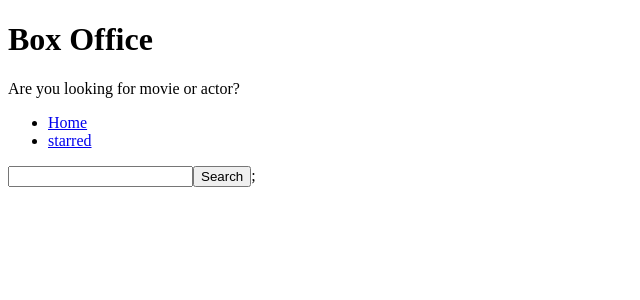
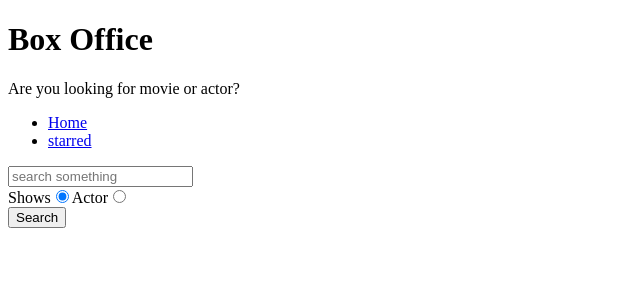
Before and after one commit to lizapatra220/Box-office-app, a React (Create React App) app: page / in a window 1280 px wide. Shown: the top 300 px of the page, without its empty margins (0-640 px from the left). Built offline with nearby package versions, Linux system fonts and the light colour scheme.

Commit message:
show and actor preview card

```diff
--- a/package.json
+++ b/package.json
@@ -11,6 +11,7 @@
     "react-router": "^6.8.1",
     "react-router-dom": "^6.8.1",
     "react-scripts": "5.0.1",
+    "styled-components": "^5.3.6",
     "web-vitals": "^2.1.4"
   },
   "scripts": {
--- a/public/index.html
+++ b/public/index.html
@@ -15,16 +15,12 @@
       user's mobile device or desktop. See https://developers.google.com/web/fundamentals/web-app-manifest/
     -->
     <link rel="manifest" href="%PUBLIC_URL%/manifest.json" />
-    <!--
-      Notice the use of %PUBLIC_URL% in the tags above.
-      It will be replaced with the URL of the `public` folder during the build.
-      Only files inside the `public` folder can be referenced from the HTML.
+    <link
+      href="https://fonts.googleapis.com/css?family=Roboto:300,400,700,&display=swap"
+      rel="stylesheet"
+    />
 
-      Unlike "/favicon.ico" or "favicon.ico", "%PUBLIC_URL%/favicon.ico" will
-      work correctly both with client-side routing and a non-root public URL.
-      Learn how to configure a non-root public URL by running `npm run build`.
-    -->
-    <title>React App</title>
+    <title>Box office app</title>
   </head>
   <body>
     <noscript>You need to enable JavaScript to run this app.</noscript>
--- /dev/null
+++ b/src/Components/actor/ActorCard.js
@@ -0,0 +1,21 @@
+import React from "react";
+import {StyledActorCard} from "./ActorCard.styled";
+
+
+const ActorCard = ({ name, birthday, deathday, gender, country, image }) => {
+  return (
+    <StyledActorCard>
+      <div className="img-wrapper">
+        <img src={image} alt="person" />
+      </div>
+      <h1>
+        {name} {gender ? `(${gender})` : null}
+      </h1>
+      <p>{country ? `comes from ${country}` : "no country known"}</p>
+      {birthday ? <p>Born{birthday}</p> : null}
+      <p className="deathday">{deathday ? `Died ${deathday}` : "Alive"}</p>
+    </StyledActorCard>
+  );
+};
+
+export default ActorCard;
--- /dev/null
+++ b/src/Components/actor/ActorCard.styled.js
@@ -0,0 +1,11 @@
+import styled from "styled-components";
+import {SearchCard} from "../styled";
+export const StyledActorCard = styled(SearchCard)`
+ .deathday{
+    margin:0;
+    margin-top:10px;
+    font-weight:bold;
+ }
+
+
+`
--- /dev/null
+++ b/src/Components/show/ShowCard.js
@@ -0,0 +1,25 @@
+import React from "react";
+import { Link } from "react-router-dom";
+import {StyledShowCard} from "./ShowCard.styled";
+
+
+const ShowCard = ({ id, name, image, summary }) => {
+  const summaryShowText = summary
+    ? `${summary.split(" ").slice(0, 10).join(" ").replace(/<.+?>/g, "")}...`
+    : "No description";
+  return (
+    <StyledShowCard>
+      <div className="img-wrapper">
+        <img src={image} alt="show" />
+      </div>
+      <h1>{name}</h1>
+      <p>{summaryShowText}</p>
+      <div className="btns">
+        <Link to={`/show/${id}`}>Read more</Link>
+        <button type="button">Star me</button>
+      </div>
+    </StyledShowCard>
+  );
+};
+
+export default ShowCard;
--- /dev/null
+++ b/src/Components/show/ShowCard.styled.js
@@ -0,0 +1,32 @@
+import styled from "styled-components";
+import {SearchCard} from "../styled";
+export const StyledShowCard = styled(SearchCard)`
+
+.btns{
+    margin-top:15px;
+    display:flex;
+    justify-content:space-between;
+    align-items:center;
+    a{
+        text-decoration-color:#000;
+        color:#000;
+        &:hover{
+            text-decoration-color:blue;
+            color:blue;
+        }
+    }
+    button{
+        outline:none;
+        border:1px solid #8e8e8e;
+        border-radius:5px 20px;
+        padding:5px 20px;
+        background-color:#fff;
+        display:flex;
+        justify-content:center;
+        align-items:center;
+        &:hover{
+            cursor:pointer;
+        }
+    }
+}
+`
--- /dev/null
+++ b/src/Components/show/ShowGrid.js
@@ -0,0 +1,23 @@
+import React from "react";
+import ShowCard from "./ShowCard";
+import IMAGE_NOT_FOUND from "../../Images/images.png"
+import {FlexGrid} from "../styled"
+
+const ShowGrid = ({ data }) => {
+
+  return (
+    <FlexGrid>
+      {data.map(({ show }) => (
+        <ShowCard
+          key={show.id}
+          id={show.id}
+          name={show.name}
+          image={show.image ? show.image.medium : IMAGE_NOT_FOUND}
+          summary={show.summary}
+        />
+      ))}
+    </FlexGrid>
+  );
+};
+
+export default ShowGrid;
--- /dev/null
+++ b/src/Components/styled.js
@@ -0,0 +1,35 @@
+import styled from "styled-components";
+export const FlexGrid = styled.div `
+display:flex;
+justify-content:center;
+flex-wrap:wrap;
+`;
+
+export const SearchCard = styled.div`
+ width:300px;
+ height:100%;
+ margin:0 15px 40px;
+ .img-wrapper{
+    width:100%;
+    border-radius:40px;
+    height:420px;
+    overflow:hidden;
+    border:1px solid #ddd;
+
+    img{
+        object-fit:cover;
+        height:100%;
+        width:100%;
+    }
+ }
+ h1{
+    margin:10px 0;
+    font-size:21px;
+ }
+ p{
+    margin:0;
+ }
+
+`
+
+//local use
--- a/src/Pages/Home.js
+++ b/src/Pages/Home.js
@@ -1,48 +1,82 @@
-import React ,{useState}from 'react'
-import MainPageLayout from "../Components/MainPageLayout"
-import {getApi} from "../misc/config";
+import React, { useState } from "react";
+import ActorCard from "../Components/actor/ActorCard";
+import MainPageLayout from "../Components/MainPageLayout";
+import ShowGrid from "../Components/show/ShowGrid";
+import { getApi } from "../misc/config";
 const Home = () => {
-    const [input, setinput] = useState('');
-    const [results, setresults] = useState(null);
-    const onSearchValue =()=>{
-        getApi(`/search/shows?q=${input}`)
-        .then(result=>{
-            setresults(result)
-        })
+  const [input, setinput] = useState("");
+  const [results, setresults] = useState(null);
+  const [onShowOption, setonShowOption] = useState("shows");
+  const searchedShow = onShowOption === "shows";
+  const onSearchValue = () => {
+    getApi(`/search/${onShowOption}?q=${input}`).then((result) => {
+      setresults(result);
+    });
+  };
+
+  const onChangeValue = (ev) => {
+    setinput(ev.target.value);
+  };
+  const onKeyDown = (ev) => {
+    if (ev.keyCode === 13) {
+      onSearchValue();
     }
-
-   const  onChangeValue =(ev)=>{
-        setinput(ev.target.value);
-
+  };
+  const onRadioOption = (ev) => {
+    setonShowOption(ev.target.value);
+  };
+  console.log(onShowOption);
+  const resultRender = () => {
+    if (results && results.length === 0) {
+      return <div>No results</div>;
     }
-    const onKeyDown =(ev)=>{
-        if(ev.keyCode===13){
-            onSearchValue();
-        }
-    }
-   const resultRender =()=>{
-    if(results && results.length===0){
-        return <div>No results</div>
-
-    }
-    if(results && results.length>0){
-        return (
-            <div>
-                {
-                    results.map(item=>(<div key={item.show.id}>{item.show.name}</div>))
-                }
-            </div>
-        )
-
+    if (results && results.length > 0) {
+      return results[0].show ? (
+        <ShowGrid data={results} />
+      ) : (
+        <ActorCard data={results} />
+      );
     }
     return null;
-   }
-  return <MainPageLayout>
-    <input type="text" onChange={onChangeValue} value={input} onKeyDown ={onKeyDown}/>
-    <button type="text" onClick={onSearchValue}>Search</button>
-    {resultRender()};
-  </MainPageLayout>
+  };
 
-}
+  return (
+    <MainPageLayout>
+      <input
+        type="text"
+        placeholder="search something"
+        onChange={onChangeValue}
+        value={input}
+        onKeyDown={onKeyDown}
+      />
+      <div>
+        <label htmlFor="shows-search">
+          Shows
+          <input
+            id="shows-search"
+            type="radio"
+            value="shows"
+            onChange={onRadioOption}
+            checked={searchedShow}
+          />
+        </label>
+        <label htmlFor="actor-search">
+          Actor
+          <input
+            id="actor-search"
+            type="radio"
+            value="people"
+            onChange={onRadioOption}
+            checked={!searchedShow}
+          />
+        </label>
+      </div>
+      <button type="text" onClick={onSearchValue}>
+        Search
+      </button>
+      {resultRender()}
+    </MainPageLayout>
+  );
+};
 
-export default Home
+export default Home;
--- a/src/index.css
+++ b/src/index.css
@@ -1,13 +1,6 @@
 body {
-  margin: 0;
-  font-family: -apple-system, BlinkMacSystemFont, 'Segoe UI', 'Roboto', 'Oxygen',
-    'Ubuntu', 'Cantarell', 'Fira Sans', 'Droid Sans', 'Helvetica Neue',
-    sans-serif;
-  -webkit-font-smoothing: antialiased;
-  -moz-osx-font-smoothing: grayscale;
+  font-family: 'Roboto',sans-serif;
+  font-size: 18px;
+  margin: 0px;
+  padding-top: 80px;
 }
-
-code {
-  font-family: source-code-pro, Menlo, Monaco, Consolas, 'Courier New',
-    monospace;
-}
```
Also changed, not shown: src/Components/actor/ActorGrid.js (added, +25 -0 lines), src/Images/images.png (added), 1 other file (tests, documents, lock files or other folders).
